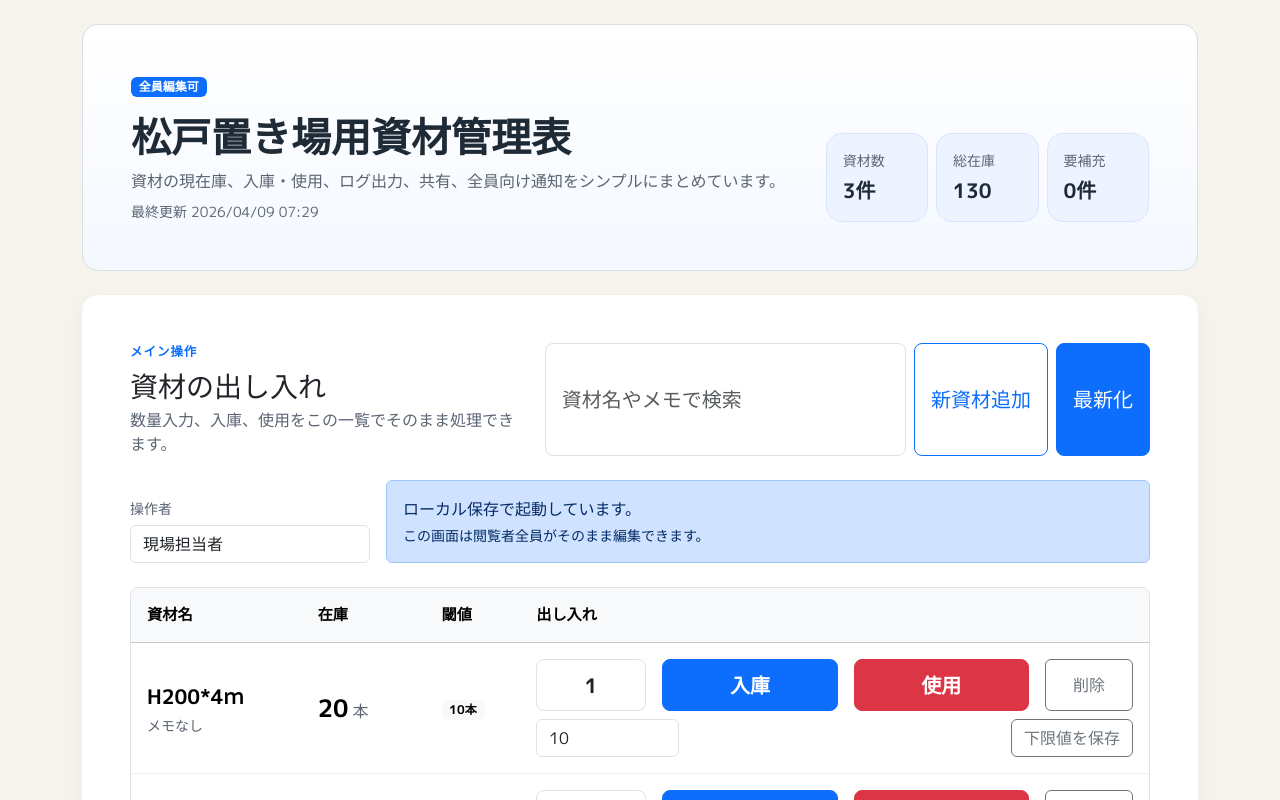
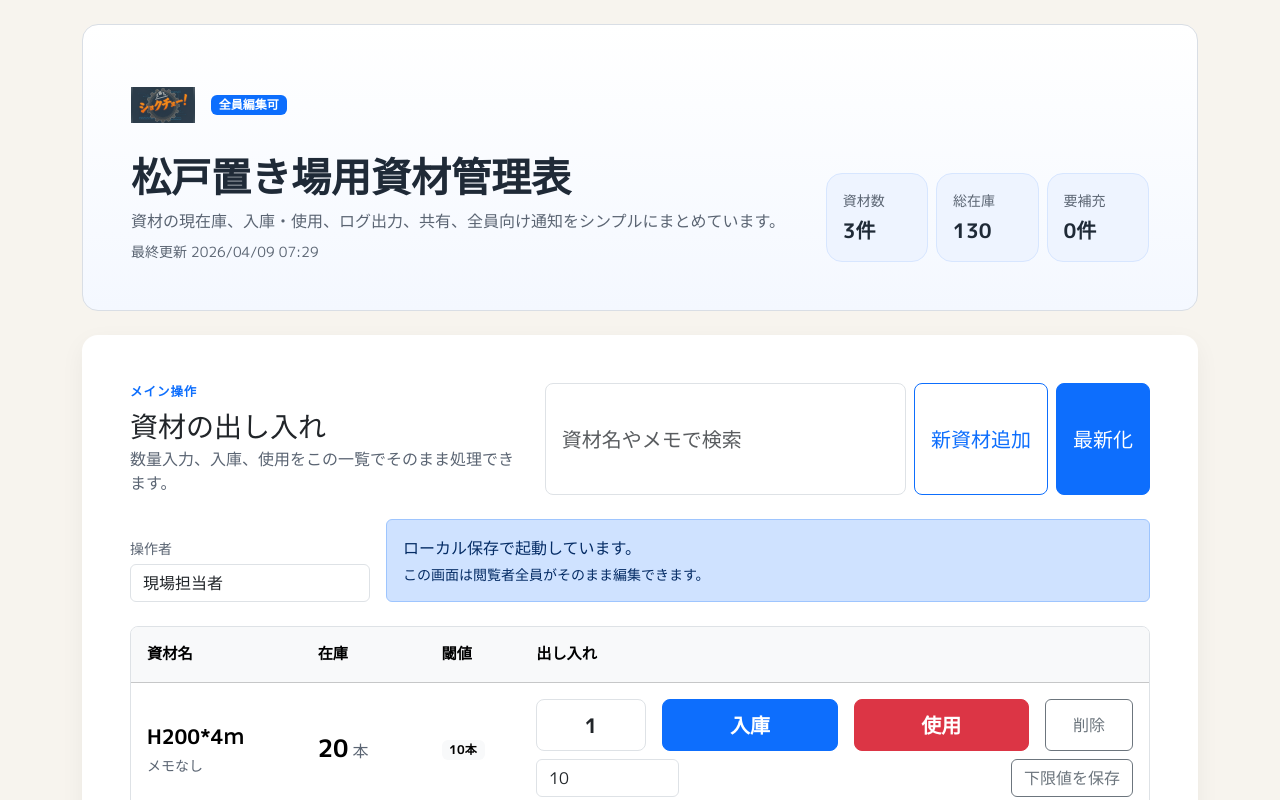
Before and after one commit to halu23489/material-manager, a Next.js app: page / in a window 1280 px wide. Shown: the top 800 px of the page. Built offline with nearby package versions, Linux system fonts and the light colour scheme.

Commit message:
feat: MTDロゴをfavicon・ページヘッダーに追加

```diff
--- a/src/app/components/inventory-app.tsx
+++ b/src/app/components/inventory-app.tsx
@@ -467,7 +467,10 @@
         <div className="inventory-hero rounded-4 p-4 p-lg-5 mb-4">
           <div className="row g-4 align-items-end">
             <div className="col-lg-8">
-              <span className="badge text-bg-primary mb-3">全員編集可</span>
+              <div className="d-flex align-items-center gap-3 mb-3">
+                <img src="/logo.png" alt="MTD" width={64} height={64} style={{ borderRadius: "12px", objectFit: "contain" }} />
+                <span className="badge text-bg-primary">全員編集可</span>
+              </div>
               <h1 className="display-6 fw-bold mb-2">松戸置き場用資材管理表</h1>
               <p className="inventory-subtle mb-2">
                 資材の現在庫、入庫・使用、ログ出力、共有、全員向け通知をシンプルにまとめています。
--- a/src/app/layout.tsx
+++ b/src/app/layout.tsx
@@ -18,6 +18,10 @@
 export const metadata: Metadata = {
   title: "松戸置き場用資材管理表",
   description: "資材の現在庫、入出庫ログ、Excel出力、共有、通知設定をまとめて管理するアプリ",
+  icons: {
+    icon: "/logo.png",
+    apple: "/logo.png",
+  },
 };
 
 export default function RootLayout({
```
Also changed, not shown: public/logo.png (added).
